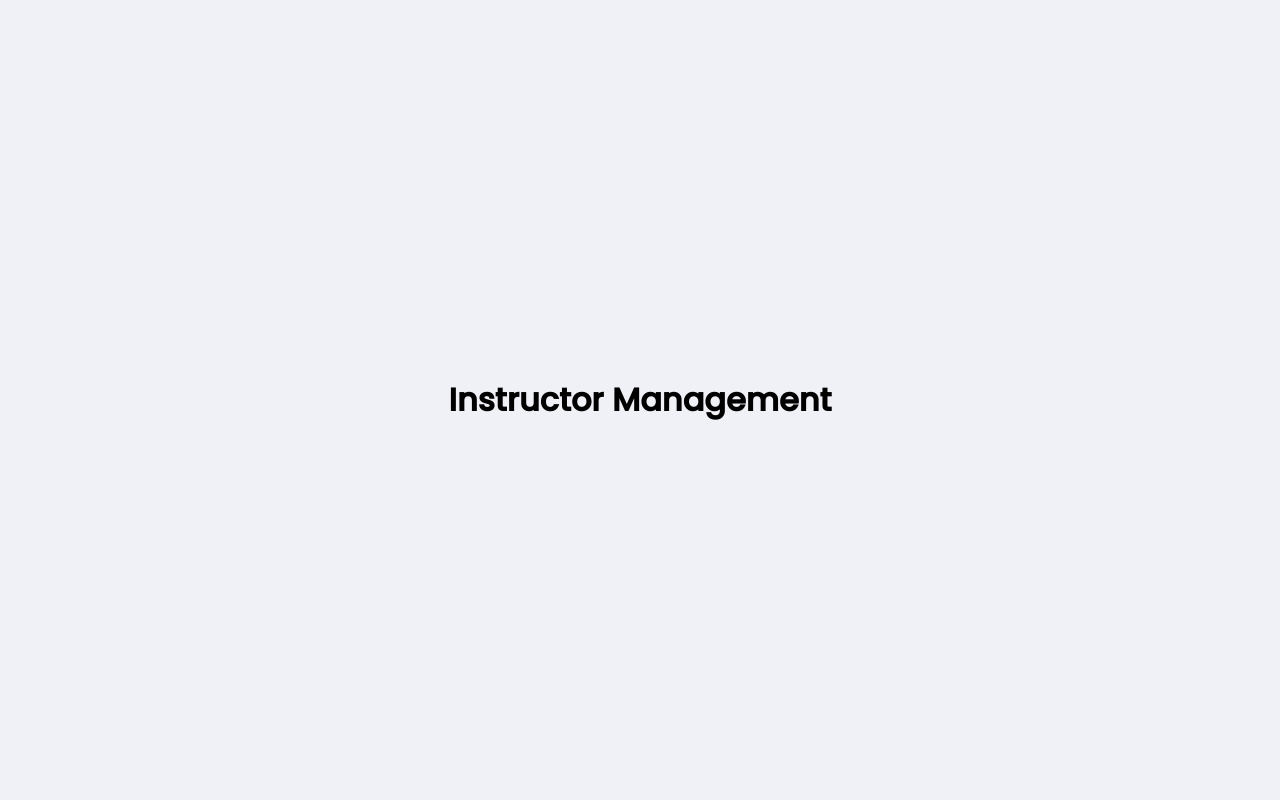
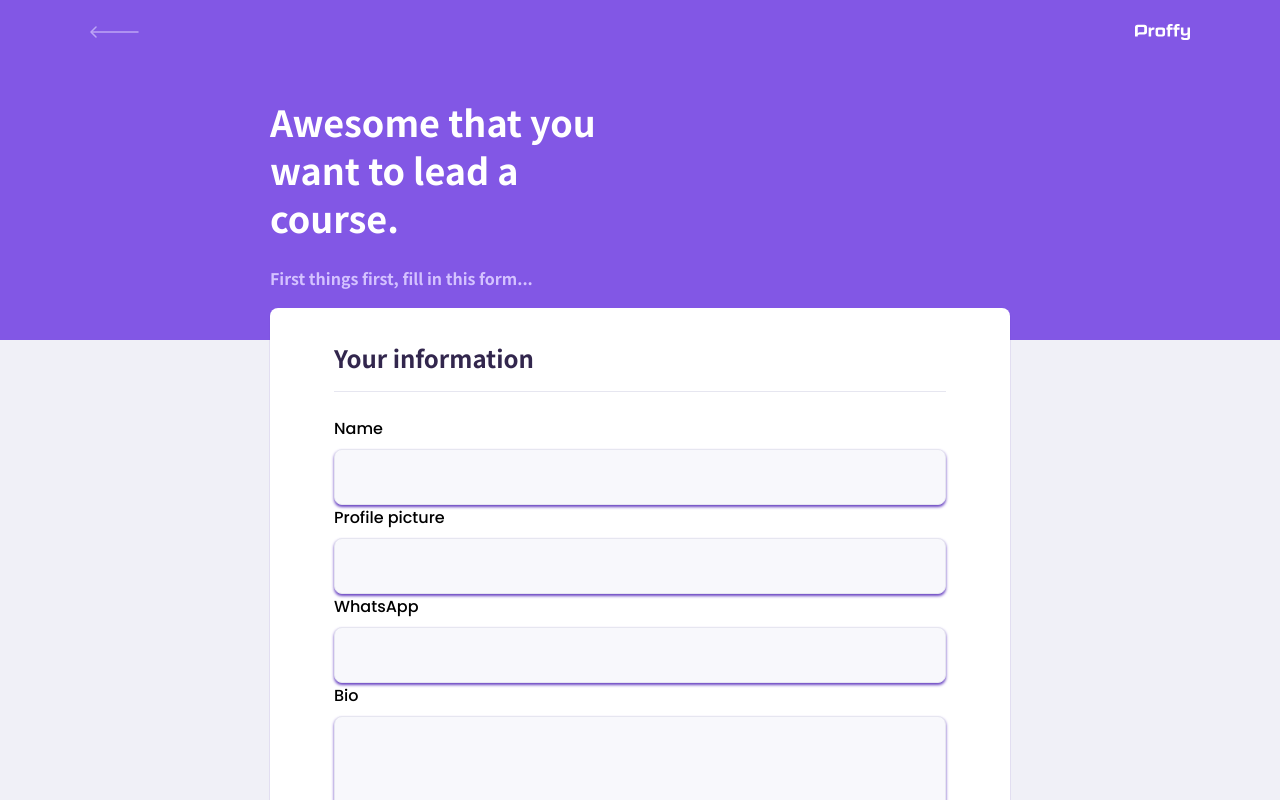
Before and after one commit to thiagojacinto/nextLevelWeek-ProffyApp, a React (Create React App) app in the folder web/: page /booking in a window 1280 px wide. Shown: the top 800 px of the page. Built offline with nearby package versions, Linux system fonts and the light colour scheme.

Commit message:
[new] development of instructor management page

```diff
--- a/web/src/pages/InstructorManagement/index.tsx
+++ b/web/src/pages/InstructorManagement/index.tsx
@@ -1,7 +1,122 @@
 import React from "react";
+import styled from "styled-components";
+import Header from "../../components/Header";
+import RegisterForm from "../../components/RegisterForm";
+import warningIcon from "../../assets/images/icons/warning.svg";
+
+export const InstructorManagementPage = styled.div`
+  width: 100vw;
+  height: 100vh;
+
+  Header {
+    margin-bottom: 0;
+  }
+
+  main {
+    background-color: var(--color-box-base);
+    width: 100%;
+    max-width: 74rem;
+    border-radius: 0.8rem;
+    margin: -3.2rem auto 3.2rem;
+    padding: 3.2rem 0;
+    overflow: hidden;
+
+    box-shadow: 0px 1px 1px var(--color-primary-darker);
+  }
+
+  footer {
+    padding: 4rem 2.4rem;
+    background: var(--color-box-footer);
+    border-top: 1px solid var(--color-line-in-white);
+    margin-top: 6.4rem;
+  }
+
+  footer p {
+    display: flex;
+    align-items: center;
+    justify-content: center;
+    font-size: 2rem;
+    line-height: 2.4rem;
+    color: var(--color-text-complement);
+  }
+
+  footer p img {
+    margin-right: 2rem;
+  }
+
+  footer button {
+    width: 100%;
+    height: 5.6rem;
+    background: var(--color-secondary);
+    color: var(--color-button-text);
+    border: 0;
+    border-radius: 0.8rem;
+    cursor: pointer;
+
+    font: 700 1.6rem "Noto Sans JP";
+    display: flex;
+    align-items: center;
+    justify-content: center;
+    text-decoration: none;
+    transition: background-color 0.3s;
+    margin-top: 3.2rem;
+  }
+
+  footer button:hover {
+    background-color: var(--color-secondary-dark);
+  }
+
+  @media (min-width: 700px) {
+    max-width: 100vw;
+
+    Header .header-content {
+      margin-bottom: 0;
+    }
+
+    main fieldset {
+      padding: 0 6.4rem;
+    }
+
+    footer {
+      padding: 4rem 6.4rem;
+      display: flex;
+      align-items: center;
+      justify-content: space-between;
+    }
+
+    footer p {
+      justify-content: space-between;
+    }
+
+    footer button {
+      width: 20rem;
+      margin-top: 0;
+    }
+  }
+`;
 
 export const InstructorManagement: React.FC = () => {
-  return <h1>Instructor Management</h1>;
+  return (
+    <InstructorManagementPage>
+      <Header>
+        <strong>Awesome that you want to lead a course.</strong>
+        <p className="description">First things first, fill in this form...</p>
+      </Header>
+
+      <main>
+        <RegisterForm />
+      </main>
+
+      <footer>
+        <p>
+          <img src={warningIcon} alt="Important warning or alert" />
+          Important: <br />
+          Fill in all data fields.
+        </p>
+        <button type="button">Register</button>
+      </footer>
+    </InstructorManagementPage>
+  );
 };
 
 export default InstructorManagement;
```
